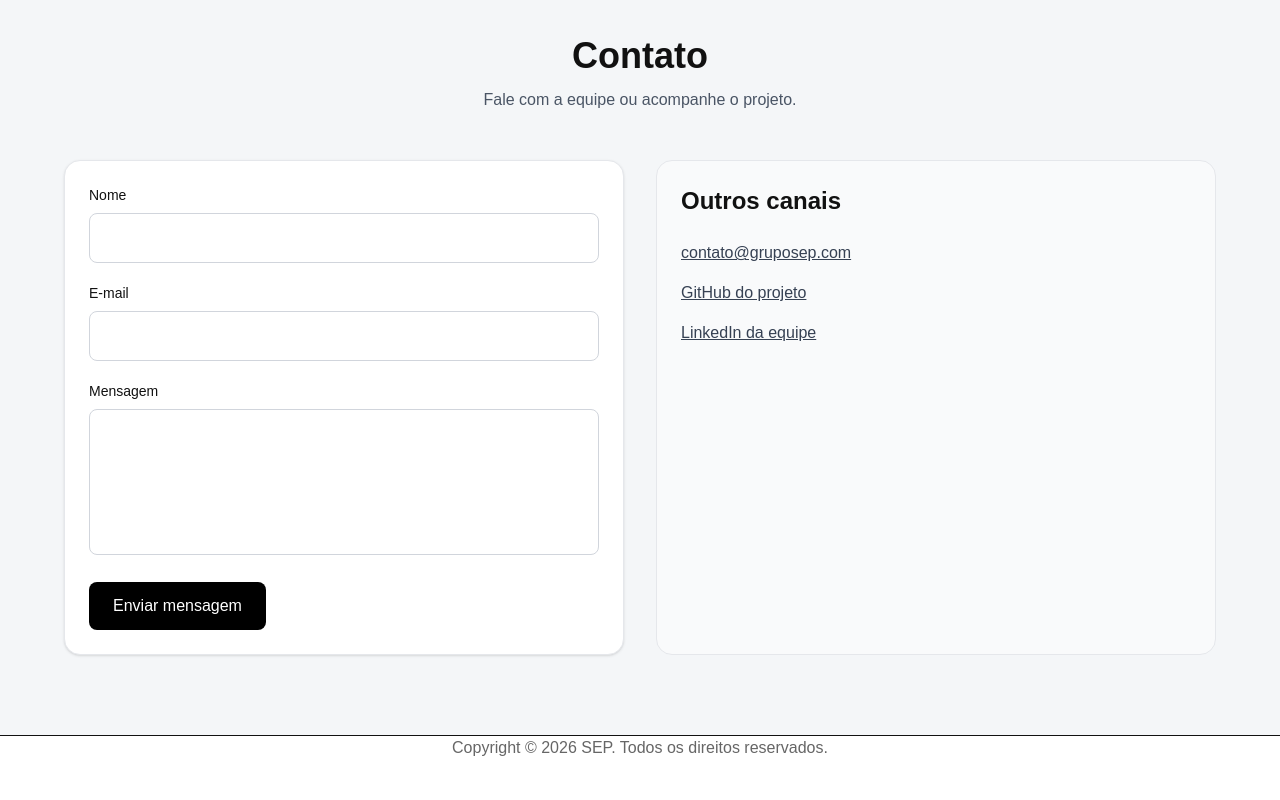
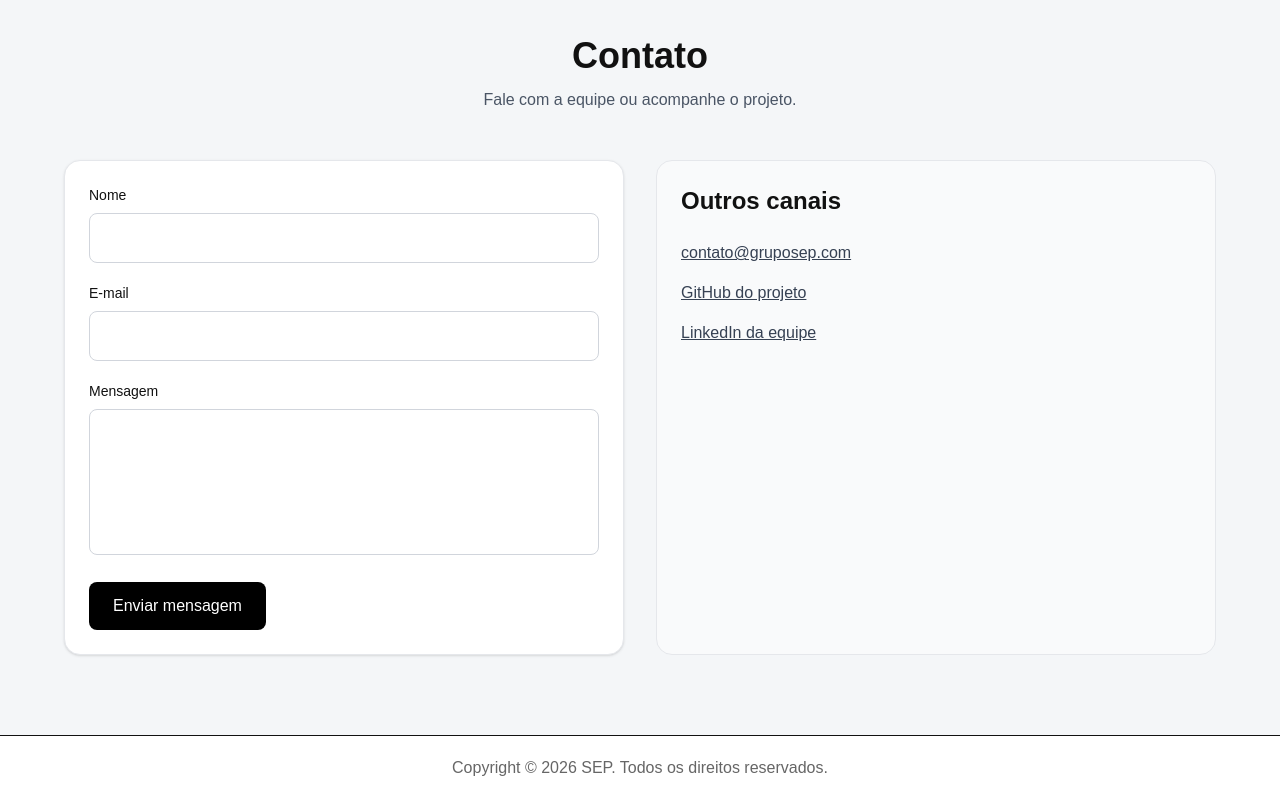
Before and after one commit to lucasknohara/SEP, a React (Vite) app: page / in a window 1280 px wide. Shown: the part 3639-4439 px from the top of the page. Before the commit the page ends 4399 px from the top, so only its background shows below. Built offline with nearby package versions, Linux system fonts and the light colour scheme.

Commit message:
fix: ajeitando padddin do footer e colocando id no Hero

```diff
--- a/src/components/Footer/Footer.css
+++ b/src/components/Footer/Footer.css
@@ -1,6 +1,7 @@
 .copyright {
     text-align: center;
     color: var(--cor-texto-secundario);
+    padding: 20px;
 }
 
 .hr {
--- a/src/components/LandingPage/Hero/Hero.jsx
+++ b/src/components/LandingPage/Hero/Hero.jsx
@@ -3,7 +3,7 @@ import { Link } from "react-router-dom"
 
 function HeroLanding() {
     return (
-        <section className="grid place-items-center px-5 pt-[110px] pb-[90px] text-center text-white bg-[#111111] bg-[radial-gradient(circle_at_50%_0%,_#1f2937_0%,_#111111_65%)]">
+        <section id="topo" className="grid place-items-center px-5 pt-[110px] pb-[90px] text-center text-white bg-[#111111] bg-[radial-gradient(circle_at_50%_0%,_#1f2937_0%,_#111111_65%)]">
             <div className="max-w-[720px]">
                 <p className="mb-4 text-[0.8rem] uppercase tracking-[2px] text-[yellow]">Projeto Challenge · JOVI</p>
 
```
